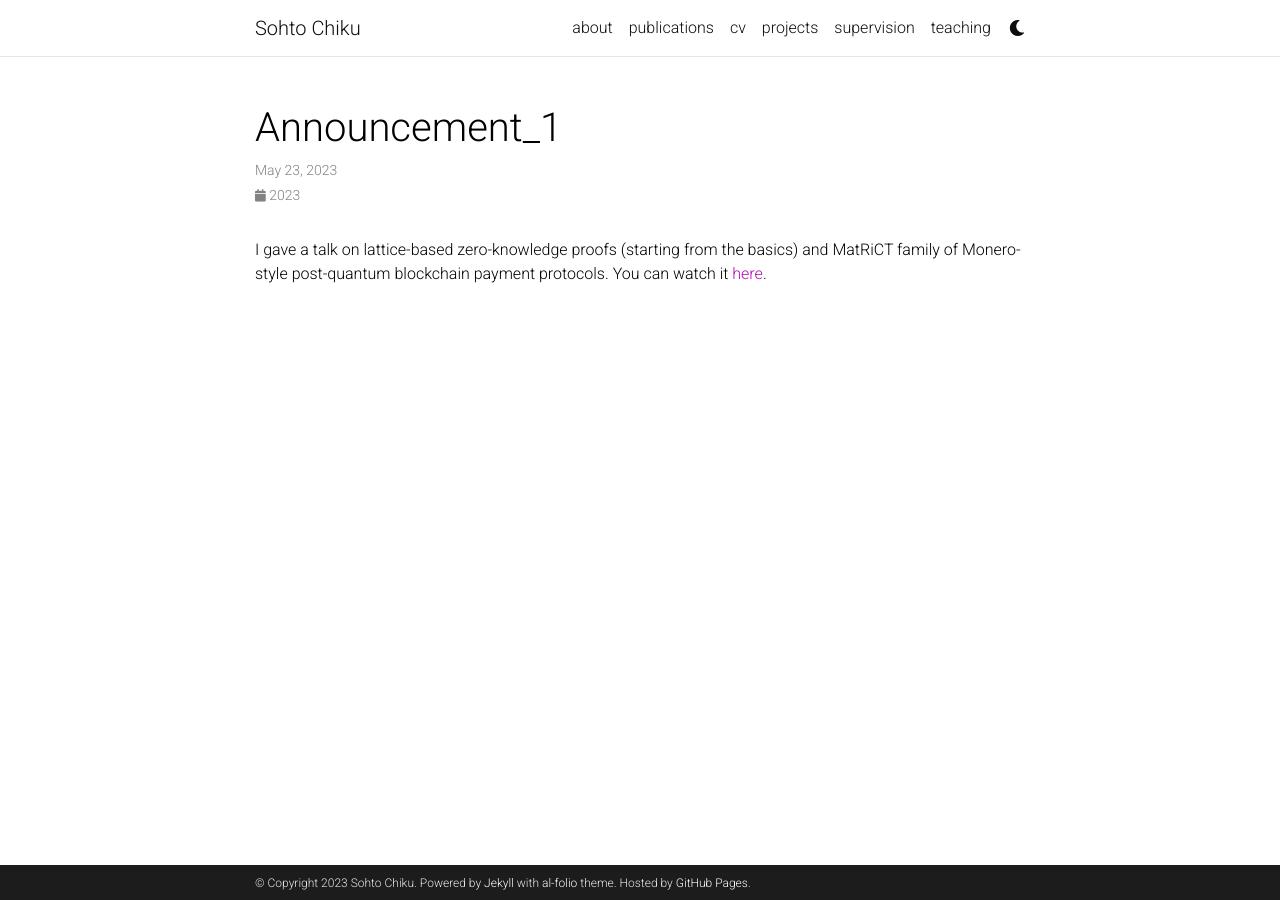
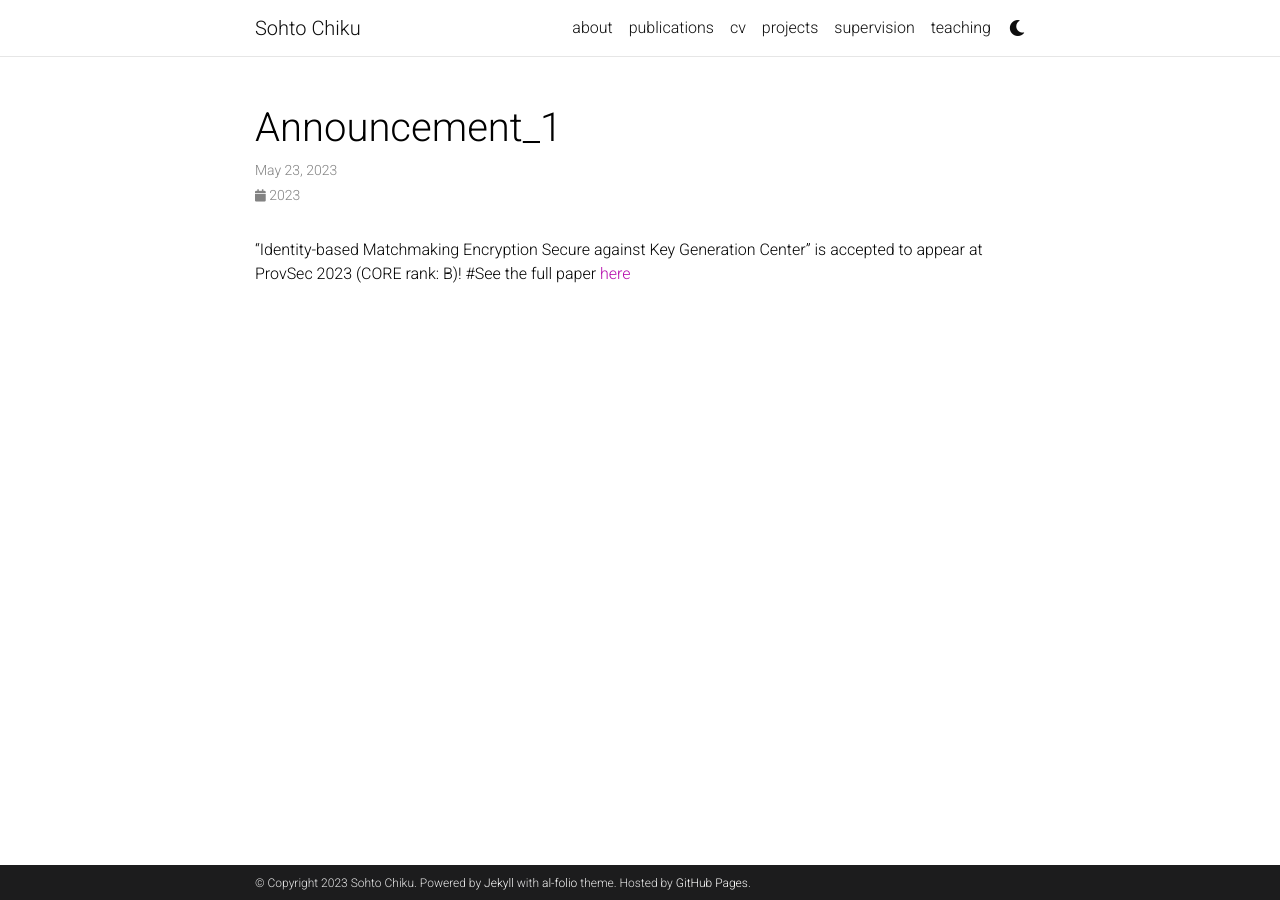
Before and after one commit to csort99/csort99.github.io, a Jekyll site: the page built from _news/announcement_1.md, in a window 1280 px wide. Built offline with Jekyll 4.4.1, drawn with Linux system fonts in a browser that asks for light colours; comment, search, counter and statistics services are not loaded; a style sheet for code colours, icons or effects is not loaded.

Commit message:
Update announcement_1.md

```diff
--- a/_news/announcement_1.md
+++ b/_news/announcement_1.md
@@ -4,4 +4,4 @@ date: 2023-05-23
 inline: true
 ---
 
-I gave a talk on lattice-based zero-knowledge proofs (starting from the basics) and MatRiCT family of Monero-style post-quantum blockchain payment protocols. You can watch it [here](https://www.youtube.com/watch?v=tLFKeSSRw00).
+"Identity-based Matchmaking Encryption Secure against Key Generation Center" is accepted to appear at ProvSec 2023 (CORE rank: B)! #See the full paper [here](https://eprint.iacr.org/2022/141.pdf)
```
